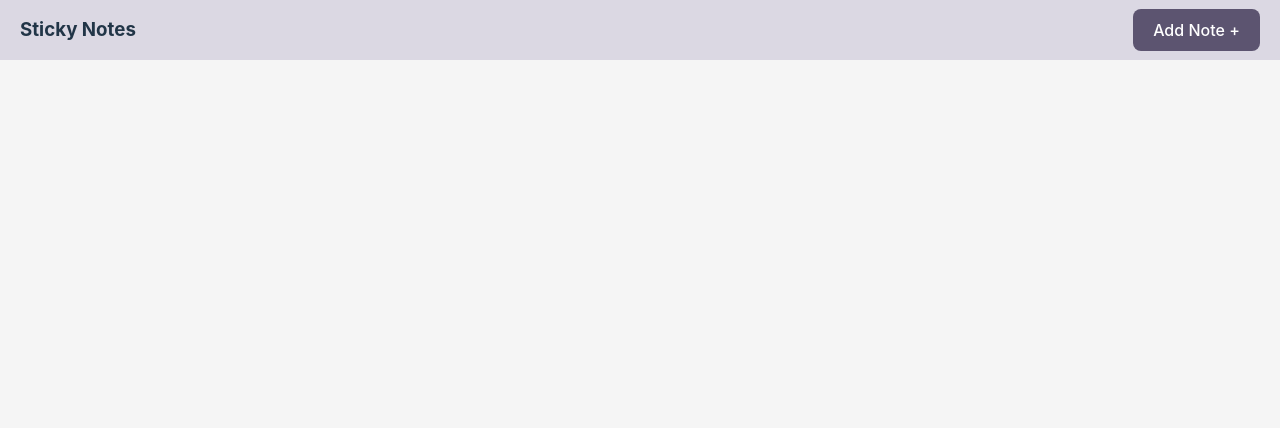
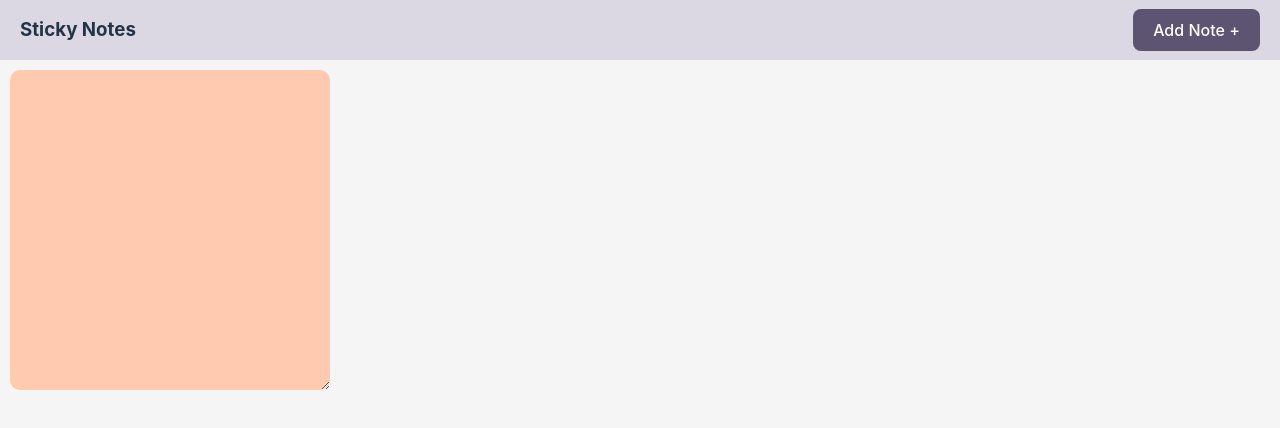
Before and after one commit to veatik90/sticky-notes, a React (Vite) app: page / in a window 1280 px wide. Shown: the top 428 px of the page. Built offline with nearby package versions, Linux system fonts and the light colour scheme.

Commit message:
feature: add resizable note

```diff
--- a/src/components/Note/index.tsx
+++ b/src/components/Note/index.tsx
@@ -3,5 +3,9 @@ import { FC } from "react";
 import styles from "./styles.module.css";
 
 export const Note: FC = () => {
-  return <div className={styles.noteContainer}></div>;
+  return (
+    <div className={styles.noteContainer}>
+      <span></span>
+    </div>
+  );
 };
--- a/src/components/Note/styles.module.css
+++ b/src/components/Note/styles.module.css
@@ -1,3 +1,10 @@
 .noteContainer {
-
+  min-height: 320px;
+  min-width: 320px;
+  background-color: #ffcab0;
+  height: 320px;
+  width: 320px;
+  border-radius: 10px;
+  resize: both;
+  overflow: auto;
 }
--- a/src/components/WorkingZone/index.tsx
+++ b/src/components/WorkingZone/index.tsx
@@ -1,7 +1,12 @@
 import { FC } from "react";
 
 import styles from "./styles.module.css";
+import { Note } from "../Note";
 
 export const WorkingZone: FC = () => {
-  return <div className={styles.zoneContainer}></div>;
+  return (
+    <div className={styles.zoneContainer}>
+      <Note />
+    </div>
+  );
 };
--- a/src/components/WorkingZone/styles.module.css
+++ b/src/components/WorkingZone/styles.module.css
@@ -3,4 +3,5 @@
   flex-grow: 1;
   position: relative;
   background-color: #f5f5f5;
+  padding: 10px;
 }
```
